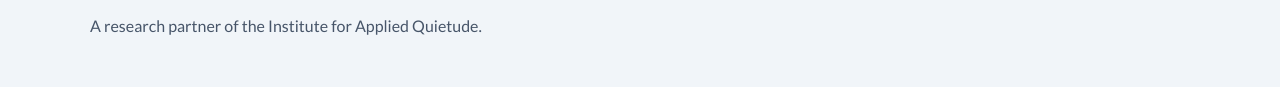
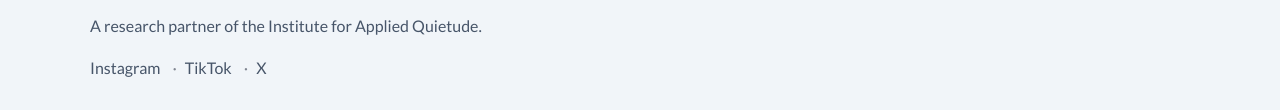
Before and after one commit to Jupiman/eiss-zero, a plain HTML site: page index.html in a window 1280 px wide. Shown: the part 1715-1825 px from the top of the page. Before the commit the page ends 1802 px from the top, so only its background shows below. Drawn offline with Linux system fonts and the light colour scheme.

Commit message:
added contacts

```diff
--- a/css/styles.css
+++ b/css/styles.css
@@ -123,6 +123,11 @@ input, textarea { width: 100%; padding: .6rem .75rem; border-radius: .5rem; bord
 /* Footer */
 .site-footer { border-top: 1px solid var(--border); padding: 2rem 0; background: var(--surface); }
 .site-footer .muted { color: var(--muted); margin-top: .25rem; }
+.site-footer .list-inline { list-style: none; display: flex; gap: .25rem; margin: .5rem 0 0; padding: 0; align-items: center; flex-wrap: wrap; }
+.site-footer .list-inline li { display: inline-flex; align-items: center; }
+.site-footer .list-inline li + li::before { content: "·"; opacity: .5; margin: 0 .5rem; }
+.site-footer .list-inline a { color: var(--muted); text-decoration: none; }
+.site-footer .list-inline a:hover { color: var(--brand); text-decoration: underline; }
 
 /* Skip link */
 .skip-link { position: absolute; left: -999px; top: -999px; background: var(--brand-600); color: white; padding: .5rem .75rem; border-radius: .5rem; }
--- a/index.html
+++ b/index.html
@@ -116,6 +116,19 @@
       <div class="container">
         <p>© <span id="year"></span> European Institute for Sound Studies – Division: Zero</p>
         <p class="muted">A research partner of the Institute for Applied Quietude.</p>
+        <nav aria-label="Social media">
+          <ul class="list-inline socials">
+            <li>
+              <a href="https://www.instagram.com/eiss.division.zero/" target="_blank" rel="noopener noreferrer" aria-label="Instagram (opens in new tab)">Instagram</a>
+            </li>
+            <li>
+              <a href="https://www.tiktok.com/@eiss.div.zero" target="_blank" rel="noopener noreferrer" aria-label="TikTok (opens in new tab)">TikTok</a>
+            </li>
+            <li>
+              <a href="https://x.com/eiss_div_zero" target="_blank" rel="noopener noreferrer" aria-label="X (opens in new tab)">X</a>
+            </li>
+          </ul>
+        </nav>
       </div>
     </footer>
   </body>
```
